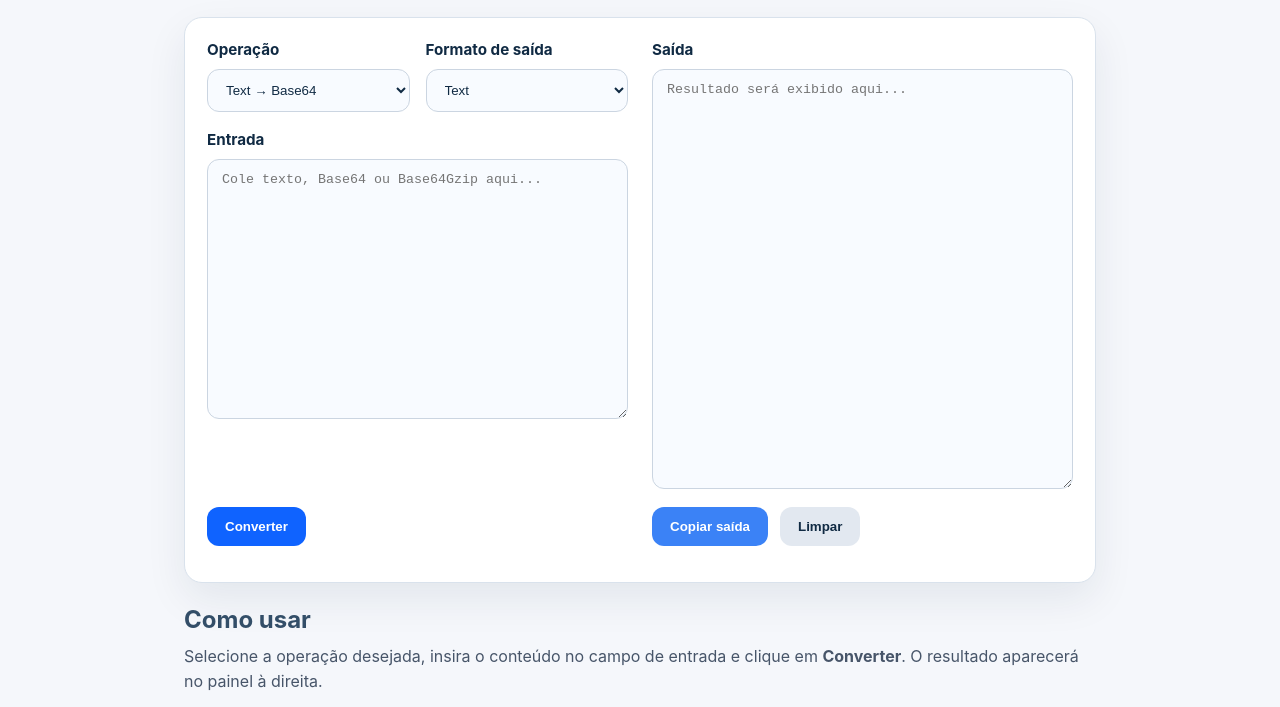
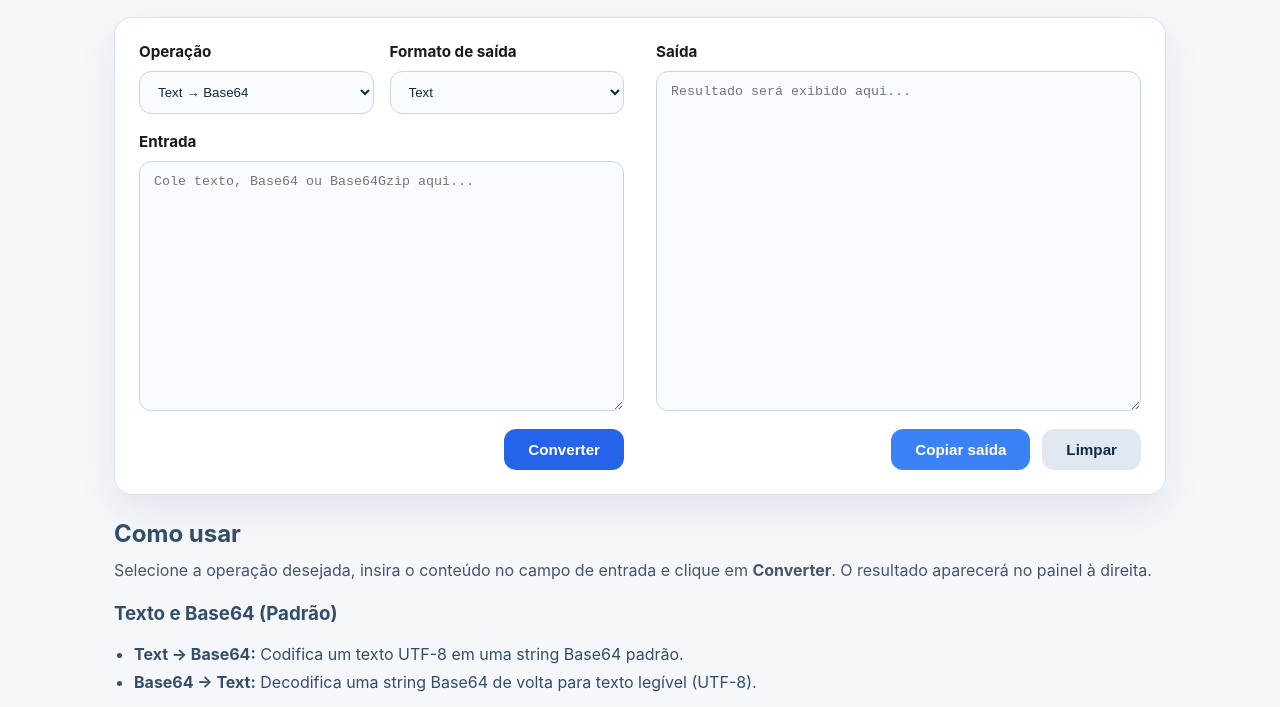
Before and after one commit to silvairsoares/B64Tools, a plain HTML site: page index.html in a window 1280 px wide. Shown: the part 103-810 px from the top of the page. Drawn offline with Linux system fonts and the light colour scheme.

Commit message:
Update styles.css

```diff
--- a/styles.css
+++ b/styles.css
@@ -15,7 +15,7 @@ body {
 }
 
 .container {
-    max-width: 960px;
+    max-width: 1100px; /* Aumentado um pouco para melhor respiro, igual à imagem */
     margin: 0 auto;
     padding: 24px;
 }
@@ -39,29 +39,28 @@ p {
     background: #ffffff;
     border: 1px solid #d9e2ec;
     border-radius: 18px;
-    padding: 22px;
+    padding: 24px;
     box-shadow: 0 16px 40px rgba(16, 42, 67, 0.08);
 }
 
 .split-grid {
-    display: flex;
-    gap: 24px;
+    display: grid;
+    grid-template-columns: 1fr 1fr; /* Divide igualmente em duas colunas */
+    gap: 32px;
     align-items: stretch;
 }
 
 .pane {
-    flex: 1;
-    min-width: 320px;
-    min-height: 520px;
     display: flex;
     flex-direction: column;
-    gap: 18px;
+    height: 100%; /* Ocupa toda a altura disponível */
 }
 
 .field-row {
     display: flex;
     gap: 16px;
     flex-wrap: wrap;
+    margin-bottom: 18px;
 }
 
 .field-row .field-group {
@@ -69,50 +68,16 @@ p {
     min-width: 140px;
 }
 
-.pane-right {
-    max-width: 640px;
-    display: flex;
-    flex-direction: column;
-}
-
-.pane-right .output-group {
-    flex: 1;
-    display: flex;
-    flex-direction: column;
-    min-height: 0;
-}
-
-#outputText {
-    min-height: 260px;
-    white-space: pre-wrap;
-    overflow: auto;
-    resize: vertical;
-    overflow-wrap: anywhere;
-    word-break: break-word;
-}
-
-.pane-right .preview-panel {
-    display: flex;
-    flex-direction: column;
-    gap: 12px;
-    margin-top: 12px;
-}
-
-.output-actions {
-    margin-top: auto;
-    align-self: flex-start;
-}
-
 .field-group {
     display: flex;
     flex-direction: column;
     gap: 10px;
-    margin-bottom: 0;
 }
 
 label {
     font-weight: 700;
     font-size: 0.95rem;
+    color: #1a1a1a;
 }
 
 select,
@@ -125,47 +90,88 @@ input[type="file"] {
     background: #f8fbff;
     font: 1rem inherit;
     color: #102a43;
+    outline: none;
+}
+
+select:focus,
+textarea:focus,
+input[type="file"]:focus {
+    border-color: #3b82f6;
+    box-shadow: 0 0 0 3px rgba(59, 130, 246, 0.1);
 }
 
 textarea {
-    min-height: 220px;
     resize: vertical;
+    font-family: monospace; /* Opcional: melhora a leitura de códigos */
 }
 
+/* --- COLUNA ESQUERDA --- */
 .pane-left #inputTextGroup {
-    flex: 1;
+    flex: 1; /* Faz o grupo crescer para ocupar o espaço vazio */
     display: flex;
     flex-direction: column;
-    min-height: 0;
+    margin-bottom: 18px;
 }
 
 .pane-left #inputTextGroup textarea {
-    min-height: 260px;
-    resize: vertical;
+    flex: 1; /* Faz o textarea preencher o grupo */
+    min-height: 250px;
 }
 
-.actions {
-    display: flex;
-    flex-wrap: wrap;
-    gap: 12px;
-    margin-bottom: 14px;
+.pane-left #inputFileGroup {
+    margin-bottom: 18px;
 }
 
+/* Botão Converter */
+.action-row {
+    display: flex;
+    justify-content: flex-end; /* Alinha o botão à direita */
+    margin-top: auto; /* Empurra o botão para o final da coluna */
+}
+
+/* --- COLUNA DIREITA --- */
+.pane-right .output-group {
+    flex: 1; /* Faz o grupo crescer para ocupar o espaço vazio */
+    display: flex;
+    flex-direction: column;
+    margin-bottom: 18px;
+}
+
+#outputText {
+    flex: 1; /* Faz o textarea preencher o grupo */
+    min-height: 250px;
+    white-space: pre-wrap;
+    overflow: auto;
+    overflow-wrap: anywhere;
+    word-break: break-word;
+}
+
+/* Botões Copiar e Limpar */
+.output-actions {
+    display: flex;
+    justify-content: flex-end; /* Alinha os botões à direita */
+    gap: 12px;
+    margin-top: auto; /* Empurra os botões para o final da coluna */
+}
+
+/* --- BOTÕES --- */
 button {
     border: none;
     border-radius: 12px;
-    padding: 12px 18px;
+    padding: 12px 24px;
     cursor: pointer;
     font-weight: 700;
-    transition: transform 0.15s ease, box-shadow 0.15s ease;
+    font-size: 0.95rem;
+    transition: transform 0.15s ease, opacity 0.15s ease;
 }
 
 button:hover {
     transform: translateY(-1px);
+    opacity: 0.9;
 }
 
 #convertButton {
-    background: #0f63ff;
+    background: #2563eb;
     color: #ffffff;
 }
 
@@ -179,12 +185,14 @@ button:hover {
     color: #102a43;
 }
 
+/* --- PAINEL DE PREVIEW (PDF) --- */
 .preview-panel {
     border-top: 1px solid #e2e8f0;
     padding-top: 18px;
     display: flex;
     flex-direction: column;
     gap: 12px;
+    margin-top: 18px;
 }
 
 .preview-header {
@@ -201,20 +209,23 @@ button:hover {
 #downloadLink {
     text-decoration: none;
     color: #ffffff;
-    background: #0f63ff;
+    background: #2563eb;
     padding: 10px 14px;
     border-radius: 10px;
+    font-weight: 700;
+    font-size: 0.95rem;
 }
 
 #pdfPreview {
     width: 100%;
-    min-height: 480px;
+    min-height: 400px;
     border: 1px solid #cbd5e1;
     border-radius: 14px;
 }
 
+/* --- NOTAS / RODAPÉ --- */
 .notes {
-    margin-top: 22px;
+    margin-top: 24px;
     color: #334e68;
 }
 
@@ -230,24 +241,29 @@ button:hover {
     margin-bottom: 8px;
 }
 
+/* --- UTILITÁRIOS --- */
 .hidden,
 .preview-panel[hidden] {
     display: none !important;
 }
 
+/* --- RESPONSIVIDADE --- */
 @media (max-width: 880px) {
     .split-grid {
-        flex-direction: column;
-    }
-
-    .pane-right {
-        max-width: none;
+        grid-template-columns: 1fr; /* Empilha as colunas em telas menores */
+        gap: 24px;
     }
 }
 
 @media (max-width: 640px) {
-    .actions,
+    .action-row,
     .output-actions {
         flex-direction: column;
+        width: 100%;
+    }
+
+    .action-row button,
+    .output-actions button {
+        width: 100%;
     }
 }
```
